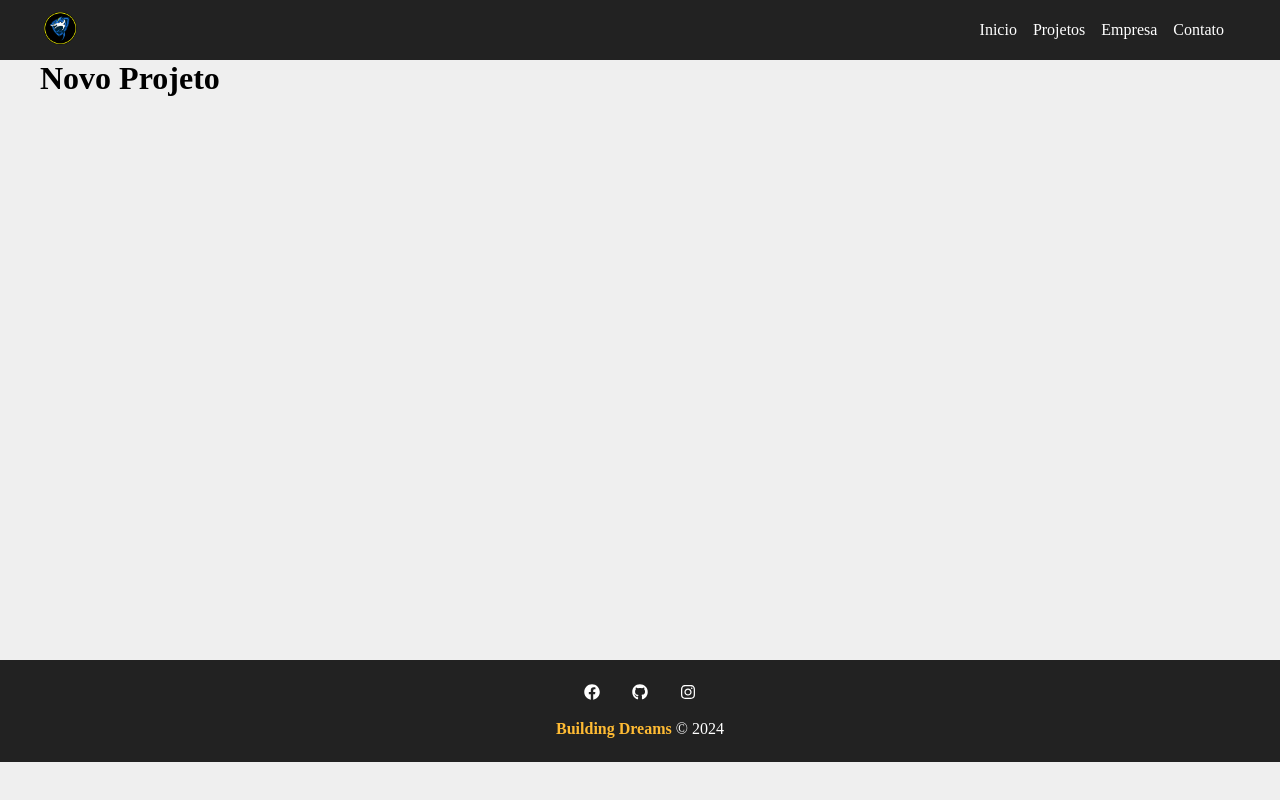
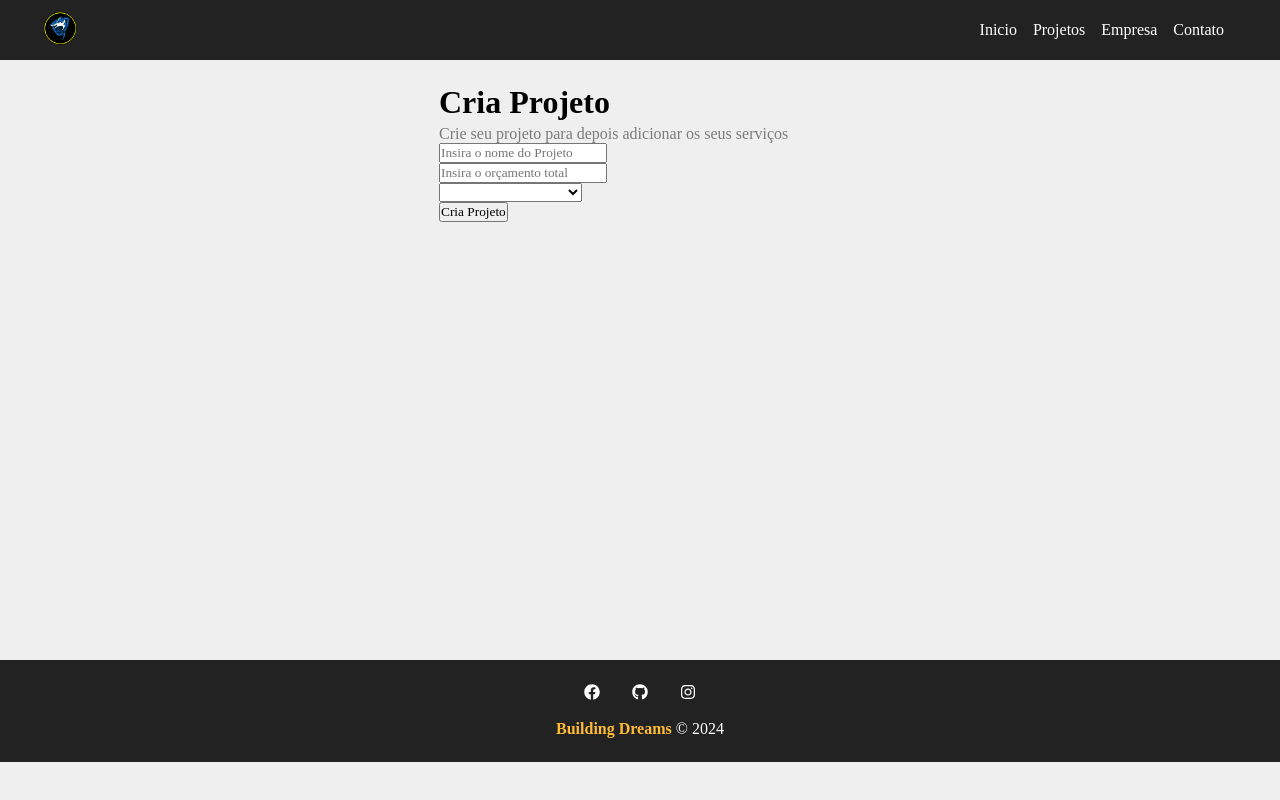
Before and after one commit to DevJofre/together-building-dreams, a React (Create React App) app: page /newproject in a window 1280 px wide. Built offline with nearby package versions, Linux system fonts and the light colour scheme.

Commit message:
Estruturação da pagina de new project, e estilização do linkbutton

```diff
--- a/src/components/layout/LinkButton.js
+++ b/src/components/layout/LinkButton.js
@@ -1,9 +1,9 @@
 import { Link } from "react-router-dom";
-import styles from "./LinkButton.modulo.css";
+import style from "./LinkButton.module.css";
 
 function LinkButton({ to, text }) {
   return (
-    <Link className={styles.btn} to={to}>
+    <Link className={style.btn} to={to}>
       {text}
     </Link>
   );
--- a/src/components/layout/LinkButton.modulo.css
+++ b/src/components/layout/LinkButton.module.css
@@ -4,6 +4,7 @@
   padding: 0.5vh 1vh;
   text-decoration: none;
   transition: 0.5s;
+  border-radius: 1vh;
 }
 
 .btn:hover {
--- a/src/components/pages/NewProject.js
+++ b/src/components/pages/NewProject.js
@@ -1,5 +1,14 @@
+import styles from "./NewProject.module.css";
+import ProjectFrom from "../project/ProjectFrom";
+
 function NewProject() {
-  return <h1>Novo Projeto</h1>;
+  return (
+    <div className={styles.newproject_container}>
+      <h1>Cria Projeto</h1>
+      <p>Crie seu projeto para depois adicionar os seus serviços</p>
+      <ProjectFrom />
+    </div>
+  );
 }
 
 export default NewProject;
--- a/src/components/pages/NewProject.module.css
+++ b/src/components/pages/NewProject.module.css
@@ -0,0 +1,13 @@
+.newproject_container {
+  width: 450px;
+  margin: 0 auto;
+  padding: 3vh;
+}
+
+.newproject_container h1 {
+  margin-bottom: 0.5vh;
+}
+
+.newproject_container p {
+  color: #7b7b7b;
+}
--- /dev/null
+++ b/src/components/project/ProjectFrom.js
@@ -0,0 +1,24 @@
+import style from "./ProjectFrom.module.css";
+
+function ProjectFrom() {
+  return (
+    <form>
+      <div>
+        <input type="text" placeholder="Insira o nome do Projeto" />
+      </div>
+      <div>
+        <input type="mumber" placeholder="Insira o orçamento total" />
+      </div>
+      <div>
+        <select name="category_id">
+          <option disabled>Selecione a Catergoria</option>
+        </select>
+      </div>
+      <div>
+        <input type="submit" value="Cria Projeto" />
+      </div>
+    </form>
+  );
+}
+
+export default ProjectFrom;
```
Also changed, not shown: src/components/project/ProjectFrom.module.css (added).
